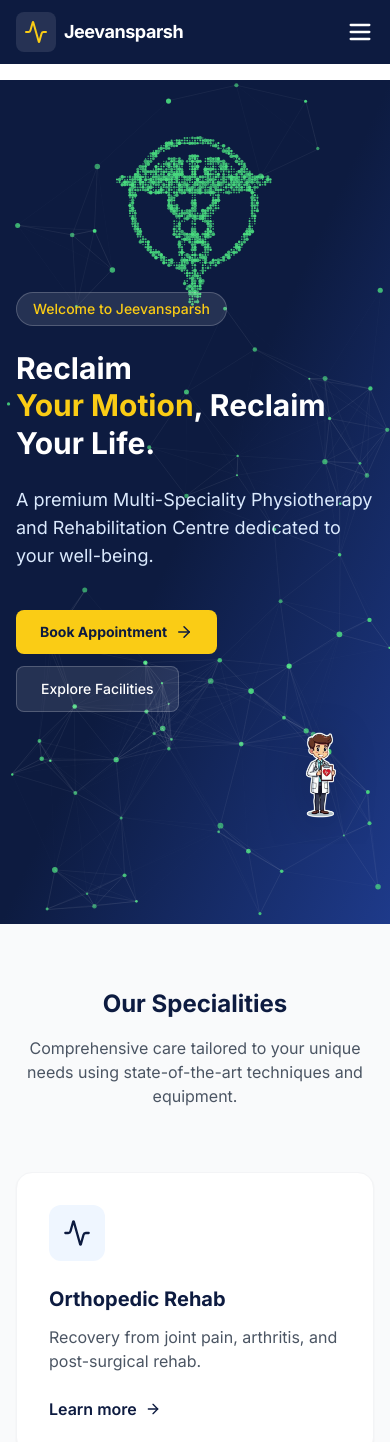
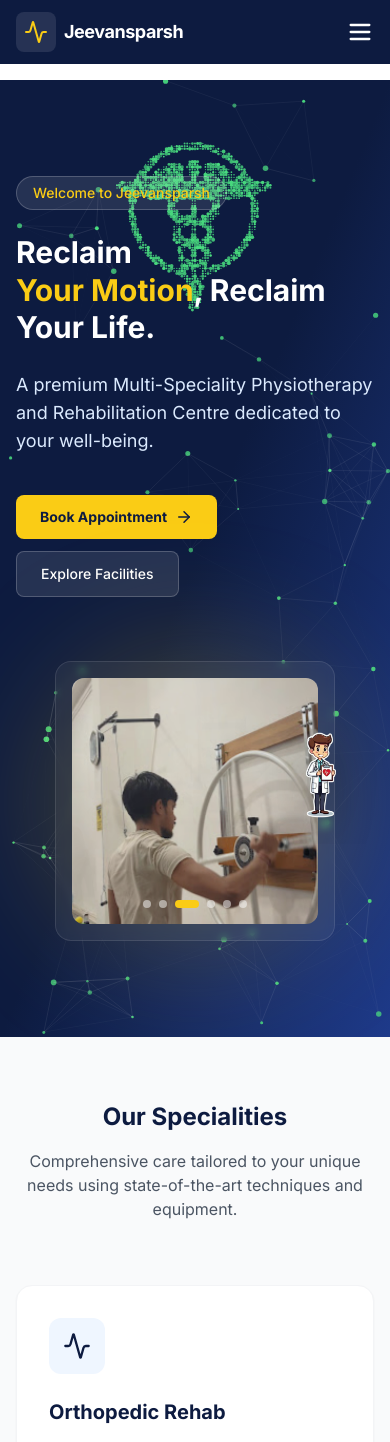
Before and after one commit to hazarikakushanku/jeevansparsh-website, a Next.js app: page / in a window 390 px wide. Shown: the top 1442 px of the page. Built offline with nearby package versions, Linux system fonts and the light colour scheme.

Commit message:
Show slider on mobile

```diff
--- a/app/page.jsx
+++ b/app/page.jsx
@@ -70,7 +70,7 @@ export default function Home() {
     <div className="w-full">
       <NoticeBanner />
       {/* Hero Section */}
-      <section ref={heroRef} className="relative bg-jeevansparsh-blue text-white overflow-hidden py-24 sm:py-32 px-4 sm:px-6 lg:px-12 min-h-[600px] h-screen max-h-[900px] flex items-center">
+      <section ref={heroRef} className="relative bg-jeevansparsh-blue text-white overflow-hidden py-24 sm:py-32 px-4 sm:px-6 lg:px-12 min-h-screen lg:h-screen lg:max-h-[900px] flex items-center">
         {/* Deep blue gradient background */}
         <div className="absolute inset-0 bg-gradient-to-br from-jeevansparsh-blue via-jeevansparsh-blue/95 to-blue-900 z-0 pointer-events-none"></div>
 
@@ -100,8 +100,8 @@ export default function Home() {
               </Link>
             </div>
           </div>
-          <div className="hidden lg:flex hero-content relative justify-end items-center">
-            <div className="w-2/3 max-w-sm relative">
+          <div className="flex hero-content relative justify-center lg:justify-end items-center mt-8 lg:mt-0 w-full">
+            <div className="w-full max-w-[280px] sm:max-w-sm relative">
               <div className="absolute -inset-4 bg-jeevansparsh-yellow/20 blur-3xl rounded-full"></div>
               <div className="relative aspect-square rounded-2xl overflow-hidden border border-white/10 bg-white/5 backdrop-blur-sm p-4">
                 <HeroSlider />
--- a/components/HeroSlider.jsx
+++ b/components/HeroSlider.jsx
@@ -55,7 +55,7 @@ export default function HeroSlider() {
           <button
             key={idx}
             onClick={() => setCurrentIndex(idx)}
-            className={`h-2 rounded-full transition-all duration-300 ${idx === currentIndex ? "bg-rehab-yellow w-6" : "bg-white/50 w-2 hover:bg-white/80"
+            className={`h-2 rounded-full transition-all duration-300 ${idx === currentIndex ? "bg-jeevansparsh-yellow w-6" : "bg-white/50 w-2 hover:bg-white/80"
               }`}
             aria-label={`Go to slide ${idx + 1}`}
           />
```
